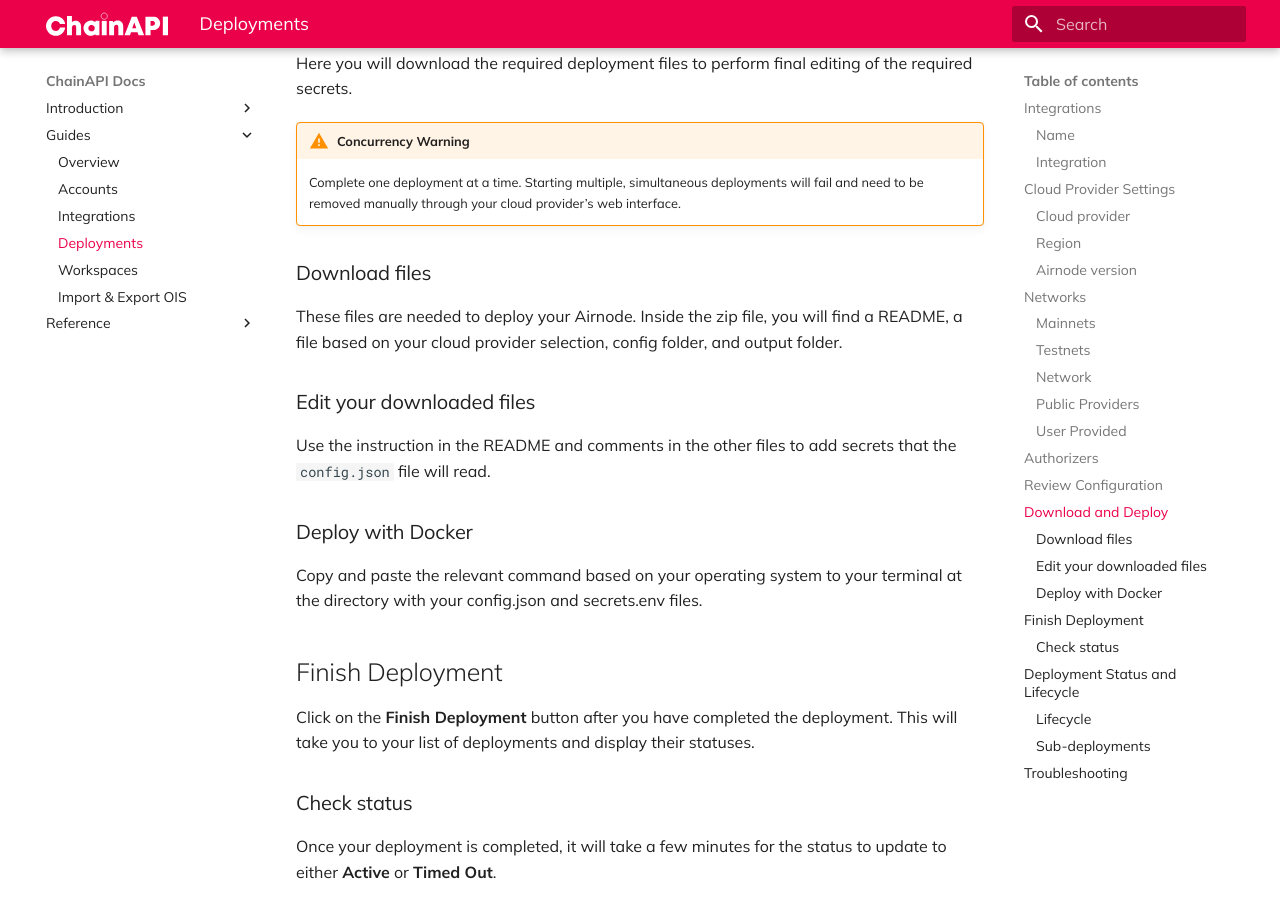
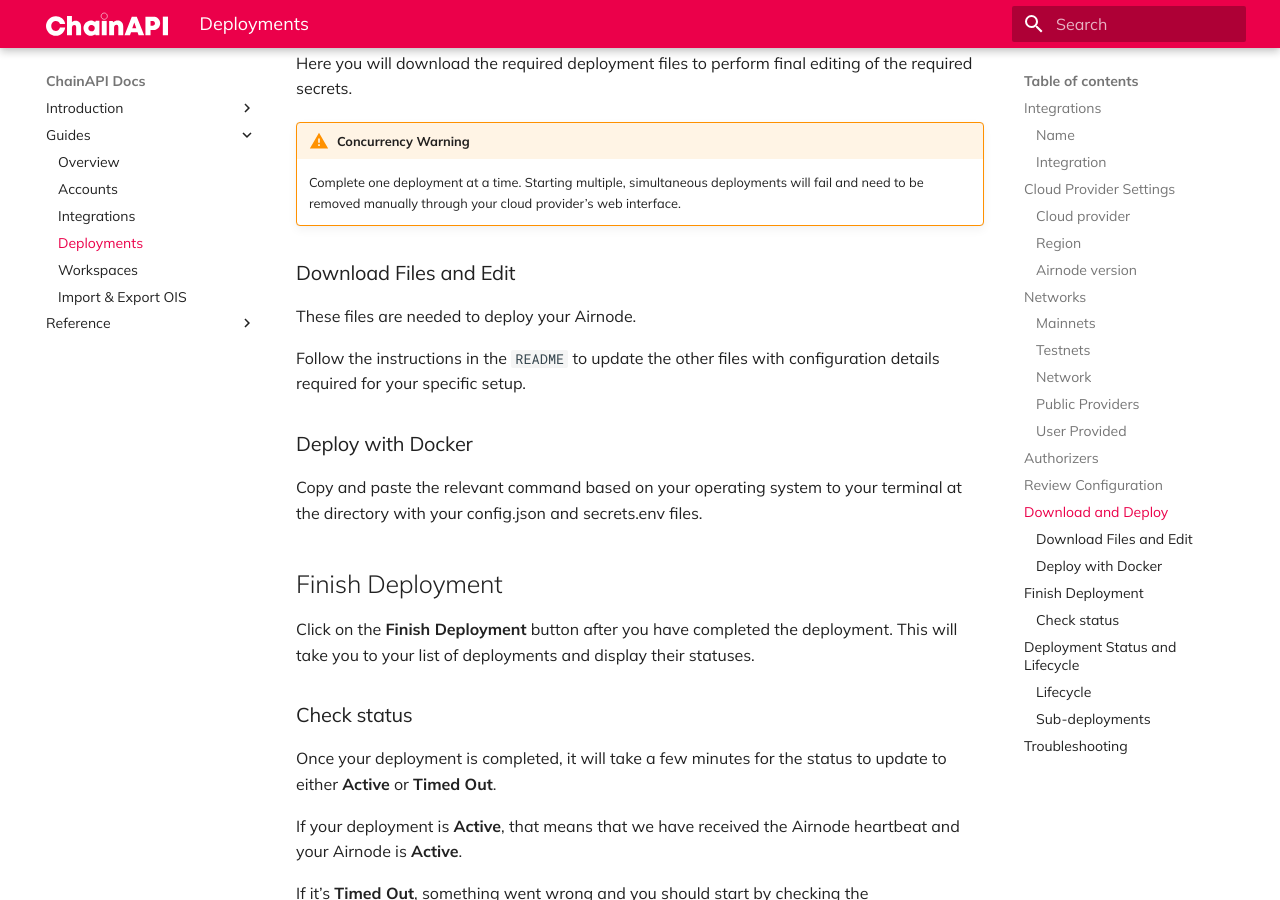
Before and after one commit to chainapi/chainapi-docs, an MkDocs documentation site: the page built from docs/guides/deployments.md, in a window 1280 px wide and 900 px high, scrolled down 2437 px. Built offline with MkDocs 1.6.1 and Material for MkDocs 9.7.7, drawn with Linux system fonts in a browser that asks for light colours; some of the changed text lies outside the part shown.

Commit message:
Add minor updates from Prenaam

```diff
--- a/docs/guides/deployments.md
+++ b/docs/guides/deployments.md
@@ -115,16 +115,12 @@ the required secrets.
     will fail and need to be removed manually through your cloud provider’s web
     interface.
 
-### Download files
+### Download Files and Edit
 
-These files are needed to deploy your Airnode. Inside the zip file, you will
-find a README, a file based on your cloud provider selection, config folder, and
-output folder.
+These files are needed to deploy your Airnode.
 
-### Edit your downloaded files
-
-Use the instruction in the README and comments in the other files to add secrets
-that the `config.json` file will read.
+Follow the instructions in the `README` to update the other files with configuration
+details required for your specific setup.
 
 ### Deploy with Docker
 
```
Also changed, not shown: other parts of docs/guides/deployments.md (+1 -1 lines), docs/reference/terms.md (+2 -2 lines).
